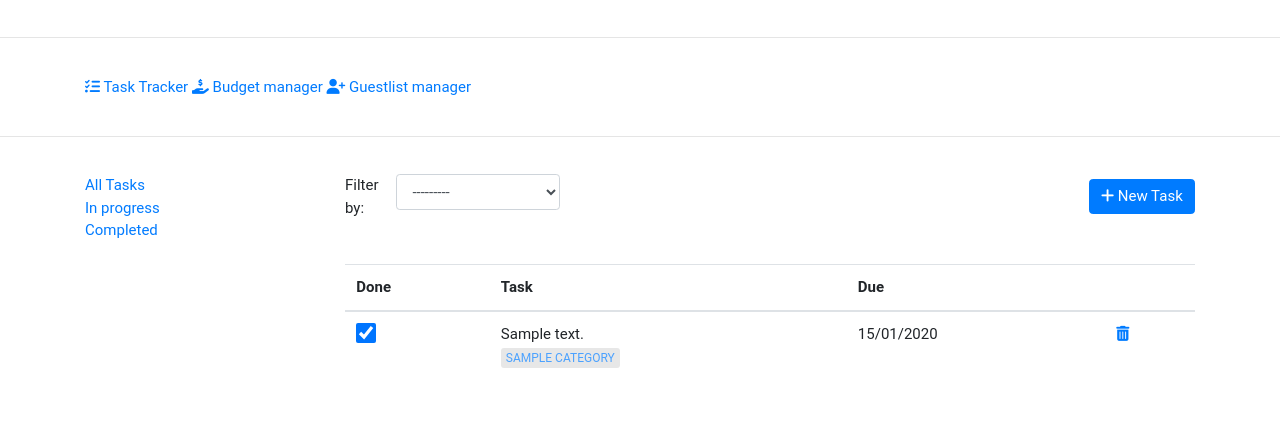
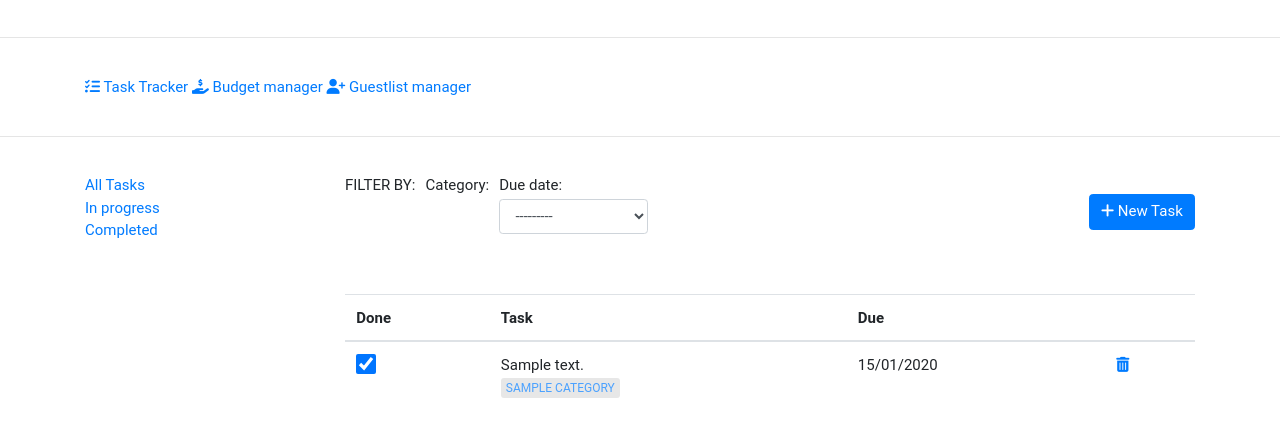
Before and after one commit to BoboWab99/dreamwed_app, a Django app: template templates/wedplanner/checklist.html in a window 1280 px wide. Shown: the part 53-490 px from the top of the page. Run offline with Django 3.2, Linux system fonts and the light colour scheme; the template is opened without the code that fills it: most values are stand-ins (such as "Sample title", 1, 10 or a date in 2020); some libraries are stand-ins or nearby versions.

Commit message:
finished todos filter

```diff
--- a/templates/wedplanner/checklist.html
+++ b/templates/wedplanner/checklist.html
@@ -92,13 +92,18 @@
       <div class="main-content">
          <div class="filter flex-btwn">
             <div class="flex">
-               <span>Filter by:</span>
+               <span>FILTER BY:</span>
+               <div class="form-group">
+                  <label for="">Category:</label>
+               {% render_field form.category class+="filter-todos filter-category form-control" %}
+               </div>
 
-               {% render_field form.category class+="filter-todos filter-category form-control" %}
-
-               <select name="due-date" id="filter-due-date" class="filter-todos filter-date form-control">
-                  <option value="" selected>---------</option>
-               </select>
+               <div class="form-group">
+                  <label for="">Due date:</label>
+                  <select name="due-date" id="filter-due-date" class="filter-todos filter-date form-control">
+                     <option value="" selected>---------</option>
+                  </select>
+               </div>
             </div>
 
             <button type="button" class="btn btn-primary" data-toggle="modal" data-target="#addTask">
```
